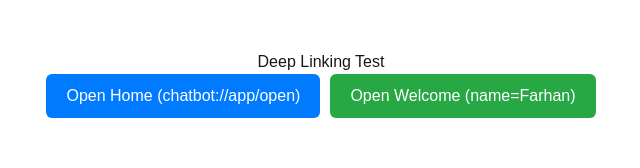
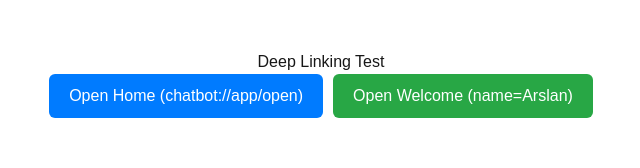
Before and after one commit to arslanali19470/deepsite, a Next.js app: page / in a window 1280 px wide. Shown: the top 168 px of the page, without its empty margins (319-959 px from the left). Built offline with nearby package versions, Linux system fonts and the light colour scheme.

Commit message:
name change

```diff
--- a/app/page.tsx
+++ b/app/page.tsx
@@ -44,8 +44,8 @@ const Page = () => {
       <button onClick={openHome} style={{ backgroundColor: '#007bff', color: '#fff', padding: '10px 20px', border: 'none', borderRadius: 6, cursor: 'pointer', marginRight: 10 }}>
         Open Home (chatbot://app/open)
       </button>
-      <button onClick={() => openWelcomeWithName('Farhan')} style={{ backgroundColor: '#28a745', color: '#fff', padding: '10px 20px', border: 'none', borderRadius: 6, cursor: 'pointer' }}>
-        Open Welcome (name=Farhan)
+      <button onClick={() => openWelcomeWithName('Arslan')} style={{ backgroundColor: '#28a745', color: '#fff', padding: '10px 20px', border: 'none', borderRadius: 6, cursor: 'pointer' }}>
+        Open Welcome (name=Arslan)
       </button>
     </div>
   );
```
